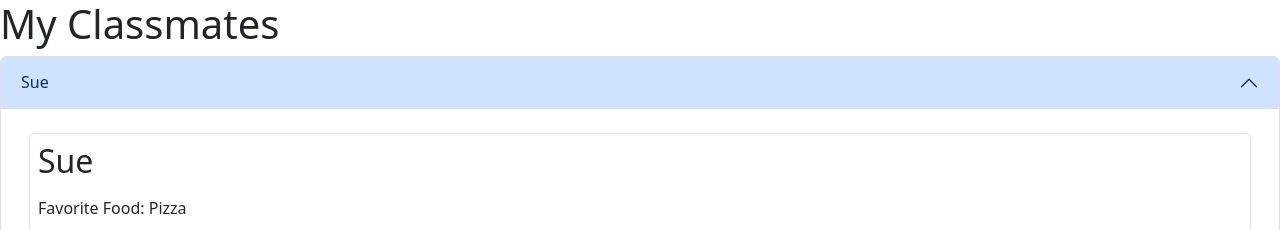
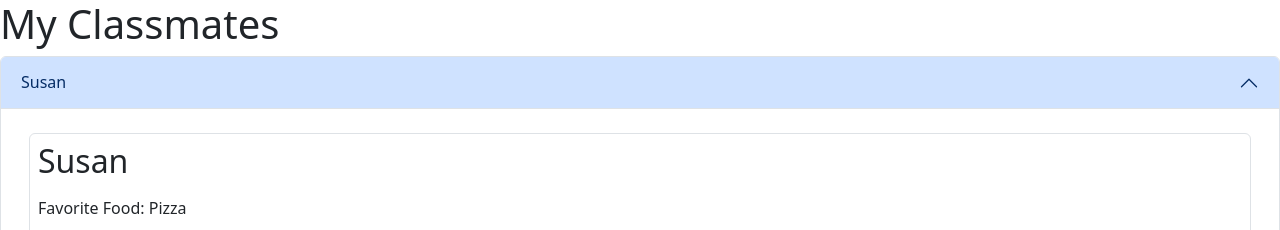
Before and after one commit to dantrua001/my-classmates, a Next.js app: page / in a window 1280 px wide. Shown: the top 230 px of the page. Built offline with nearby package versions, Linux system fonts and the light colour scheme.

Commit message:
Updated Readme + minor name change
Added more information to the readme file, main minor change to test data

```diff
--- a/app/page.tsx
+++ b/app/page.tsx
@@ -8,7 +8,7 @@ import 'bootstrap/dist/css/bootstrap.min.css';
 
 const People = [
     // Test data to check functionality of the components
-    { name: "Sue", favoriteFood: "Pizza", favoriteColor: "Red" },
+    { name: "Susan", favoriteFood: "Pizza", favoriteColor: "Red" },
     { name: "Bob", favoriteFood: "Sushi", favoriteColor: "Pink" },
     { name: "Steve", favoriteFood: "Green Beans", favoriteColor: "Chartreuse" }
 ];
@@ -45,6 +45,9 @@ const Card = ({ person }) => {
     );
 };
 
+/*
+    Sets my classmates as a header, then maps the contents of the people array over the components
+*/
 const MyClassmate = () => {
     return (
         <div>
```
Also changed, not shown: 1 other file (tests, documents, lock files or other folders).
